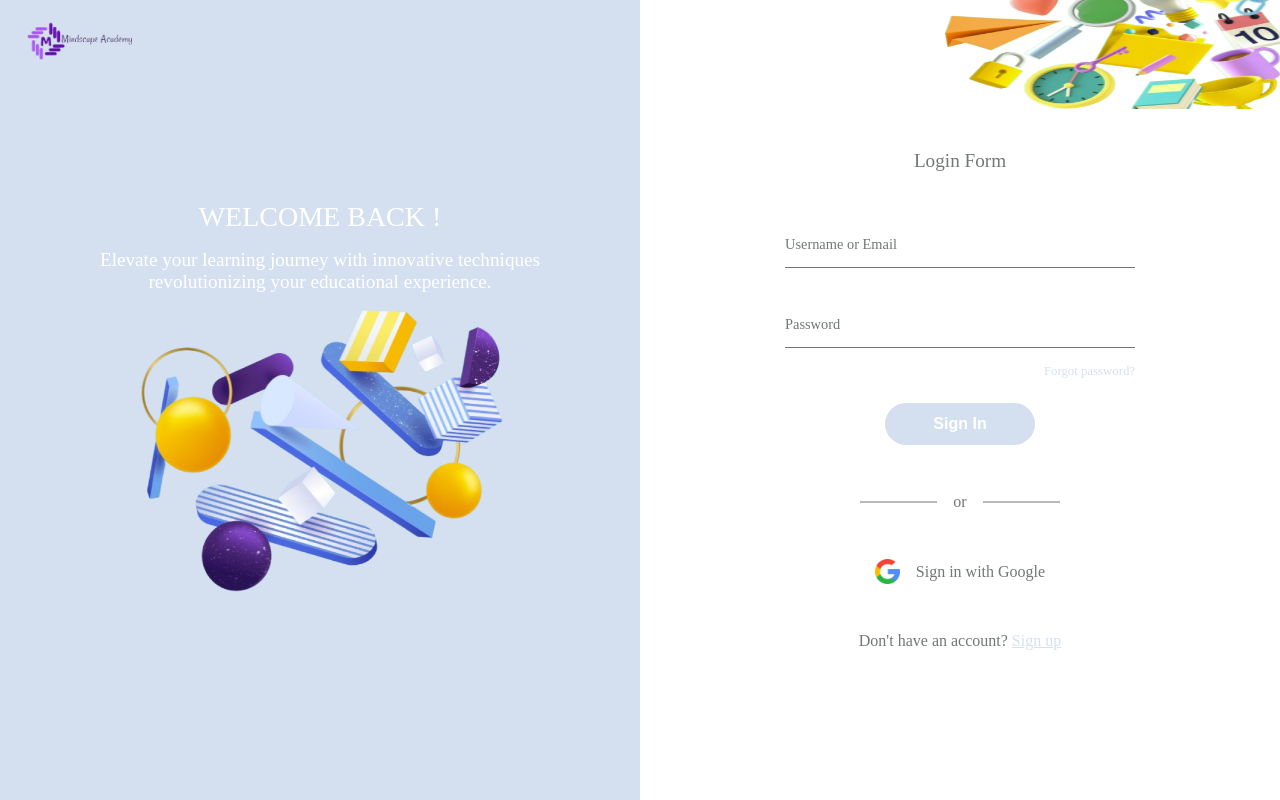
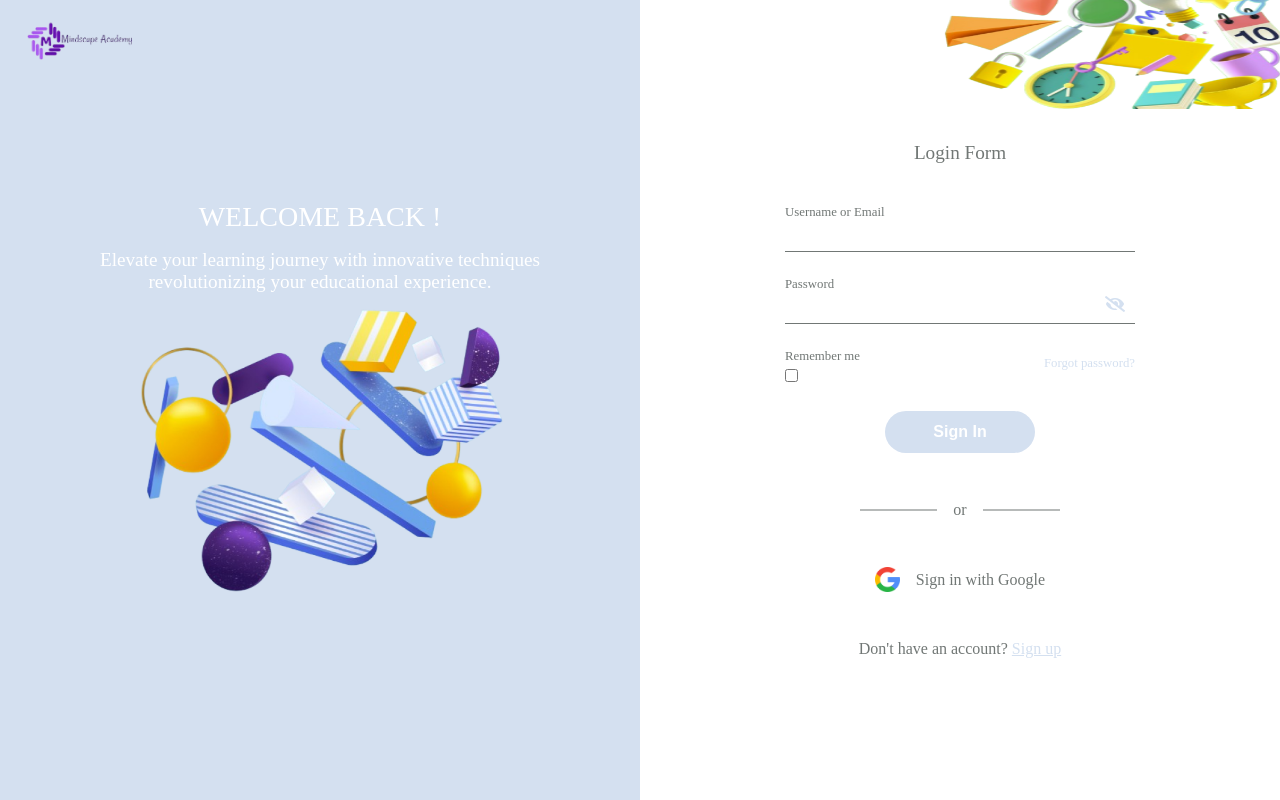
Before and after one commit to fatim99/Django_email, a Django app: page /login in a window 1280 px wide. Run offline with Django 5.2, Linux system fonts and the light colour scheme.

Commit message:
Login Page is done
add some changes

```diff
--- a/page/static/page/css/login style.css
+++ b/page/static/page/css/login style.css
@@ -113,17 +113,20 @@ form label {
 }
 
 form input {
-  padding: 1rem 0;
+  padding: 0.75rem 0; /* Adjust the top and bottom padding as needed */
   width: 100%;
   outline: none;
   border: none;
   border-bottom: 1px solid var(--secondary-color);
+  line-height: 1px;
 }
 
+form input:not(:placeholder-shown) ~ label,
 form input:focus ~ label {
   top: 0;
   font-size: 0.8rem;
 }
+
 
 form p {
   text-align: right;
@@ -228,3 +231,31 @@ form button:hover {
 }
 
 /*...*/
+.input__group {
+  position: relative;
+  display: flex;
+  align-items: center;
+}
+
+#togglePasswordIcon {
+  position: absolute;
+  right: 10px; /* Adjust as needed */
+  top: 50%;
+  transform: translateY(-50%);
+  cursor: pointer;
+  color: var(--primary-color);
+}
+
+.remember-me {
+  display: flex;
+  align-items: center;
+}
+
+.remember-me input[type="checkbox"] {
+  margin-right: 5px; /* Adjust as needed */
+}
+
+
+.spacer {
+  flex-grow: 1; /* Allow the spacer to grow and push "Forgot password?" to the right */
+}
--- a/templates/page/login.html
+++ b/templates/page/login.html
@@ -4,6 +4,7 @@
 <title>Login page</title>
 
 <link rel="stylesheet" href="{% static 'page/css/login style.css' %}">
+<link rel="stylesheet" href="https://cdnjs.cloudflare.com/ajax/libs/font-awesome/5.15.4/css/all.min.css">
 
 <div class="container">
   <div class="container__left">
@@ -26,10 +27,18 @@
           <label for="username">Username or Email</label>
         </div>
         <div class="input__group">
-          <input type="password" />
+          <input type="password" id="passwordInput" />
           <label for="password">Password</label>
+          <i id="togglePasswordIcon" class="fas fa-eye-slash" onclick="togglePasswordVisibility()"></i>
         </div>
-        <p><a href="#">Forgot password?</a></p>
+        <div class="input__group">
+          <div class="remember-me">
+            <input type="checkbox" id="rememberMeCheckbox">
+            <label for="rememberMeCheckbox">Remember me</label>
+          </div>
+          <div class="spacer"></div> <!-- Spacer for alignment -->
+          <p class="forgot-password"><a href="#">Forgot password?</a></p>
+        </div>
         <button>Sign In</button>
       </form>
       <div class="divider">
@@ -45,5 +54,22 @@
     </div>
   </div>
 </div>
+<script>
+  function togglePasswordVisibility() {
+  var passwordInput = document.getElementById("passwordInput");
+  var togglePasswordIcon = document.getElementById("togglePasswordIcon");
+
+  if (passwordInput.type === "password") {
+    passwordInput.type = "text";
+    togglePasswordIcon.classList.remove("fa-eye-slash");
+    togglePasswordIcon.classList.add("fa-eye");
+  } else {
+    passwordInput.type = "password";
+    togglePasswordIcon.classList.remove("fa-eye");
+    togglePasswordIcon.classList.add("fa-eye-slash");
+  }
+}
+
+</script>
 
 {% endblock %}
```
